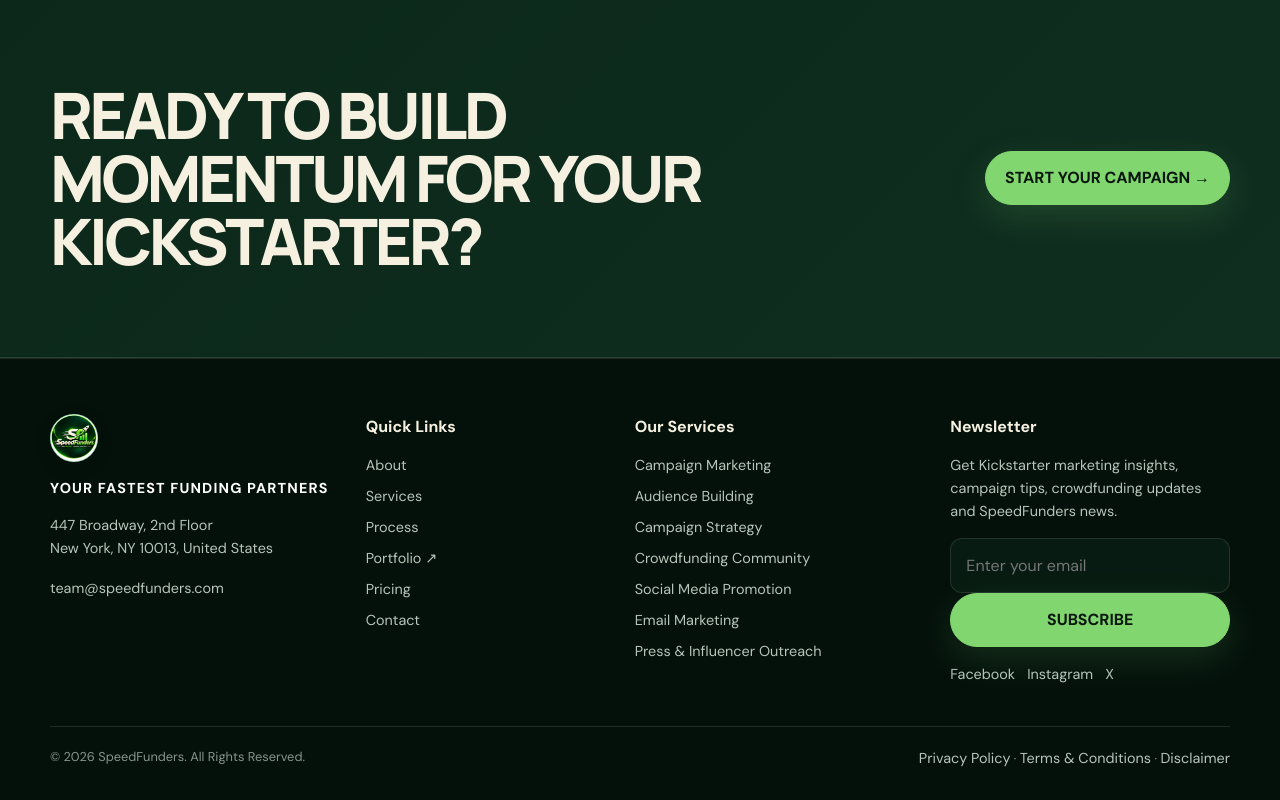
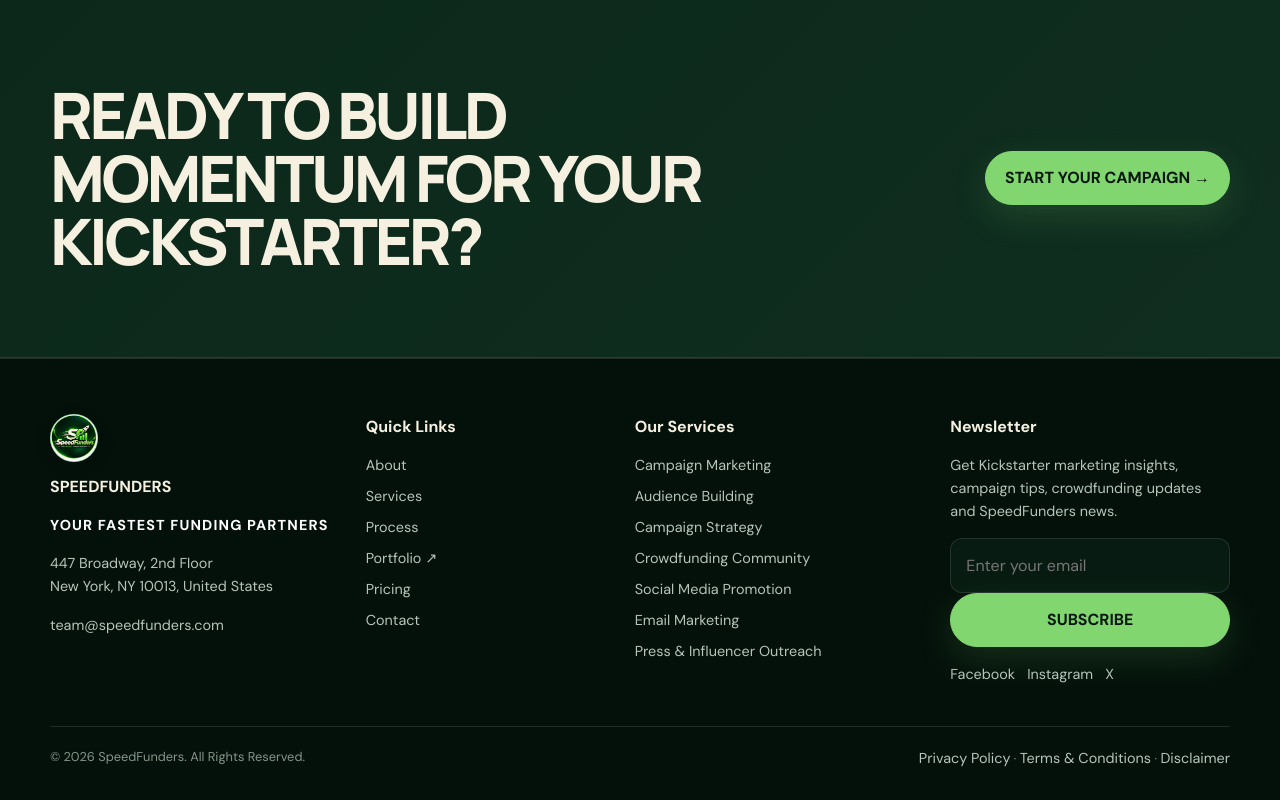
Before and after one commit to richnessofeyeno-hash/speedfunderwebsite, a Next.js app: page / in a window 1280 px wide. Shown: the part 5522-6322 px from the top of the page. Built offline with nearby package versions, Linux system fonts and the light colour scheme.

Commit message:
Updated foster brand name

```diff
--- a/app/_shared.tsx
+++ b/app/_shared.tsx
@@ -40,10 +40,13 @@
     <footer className="footer">
       <div className="container footer-grid">
         <div>
-          <Link className="footer-brand brand-circle" href="/" aria-label="SpeedFunders home">
-            <img src="/logo-circle.png" alt="SpeedFunders" />
-          </Link>
-          <p className="footer-tagline">YOUR FASTEST FUNDING PARTNERS</p>
+<div className="footer-brand-row">
+  <Link className="footer-brand brand-circle" href="/" aria-label="SpeedFunders home">
+    <img src="/logo-circle.png" alt="SpeedFunders" />
+  </Link>
+  <strong className="footer-brand-name">SPEEDFUNDERS</strong>
+</div>
+<p className="footer-tagline">YOUR FASTEST FUNDING PARTNERS</p>
           <p>447 Broadway, 2nd Floor<br />New York, NY 10013, United States</p>
           <a href="mailto:team@speedfunders.com">team@speedfunders.com</a>
         </div>
```
